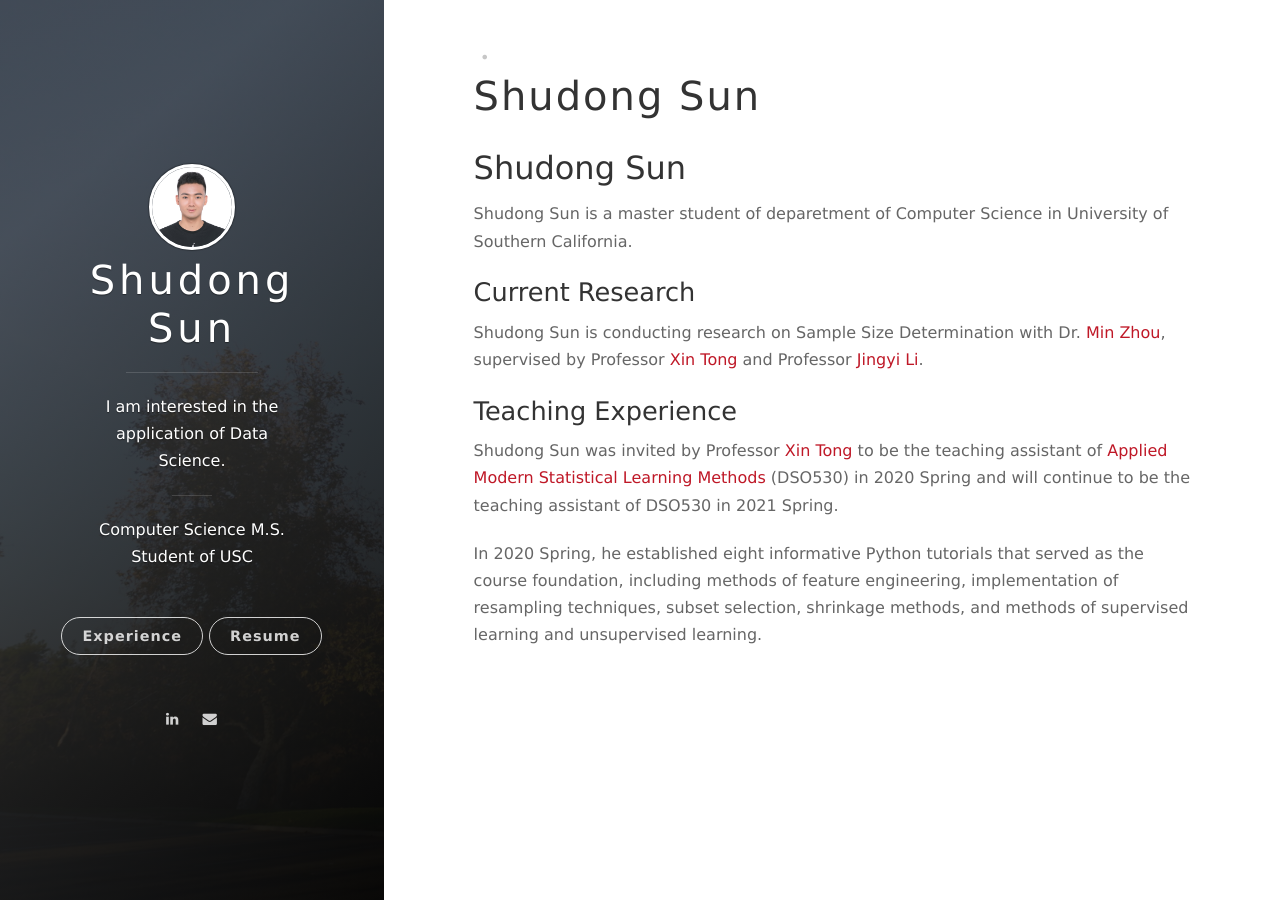
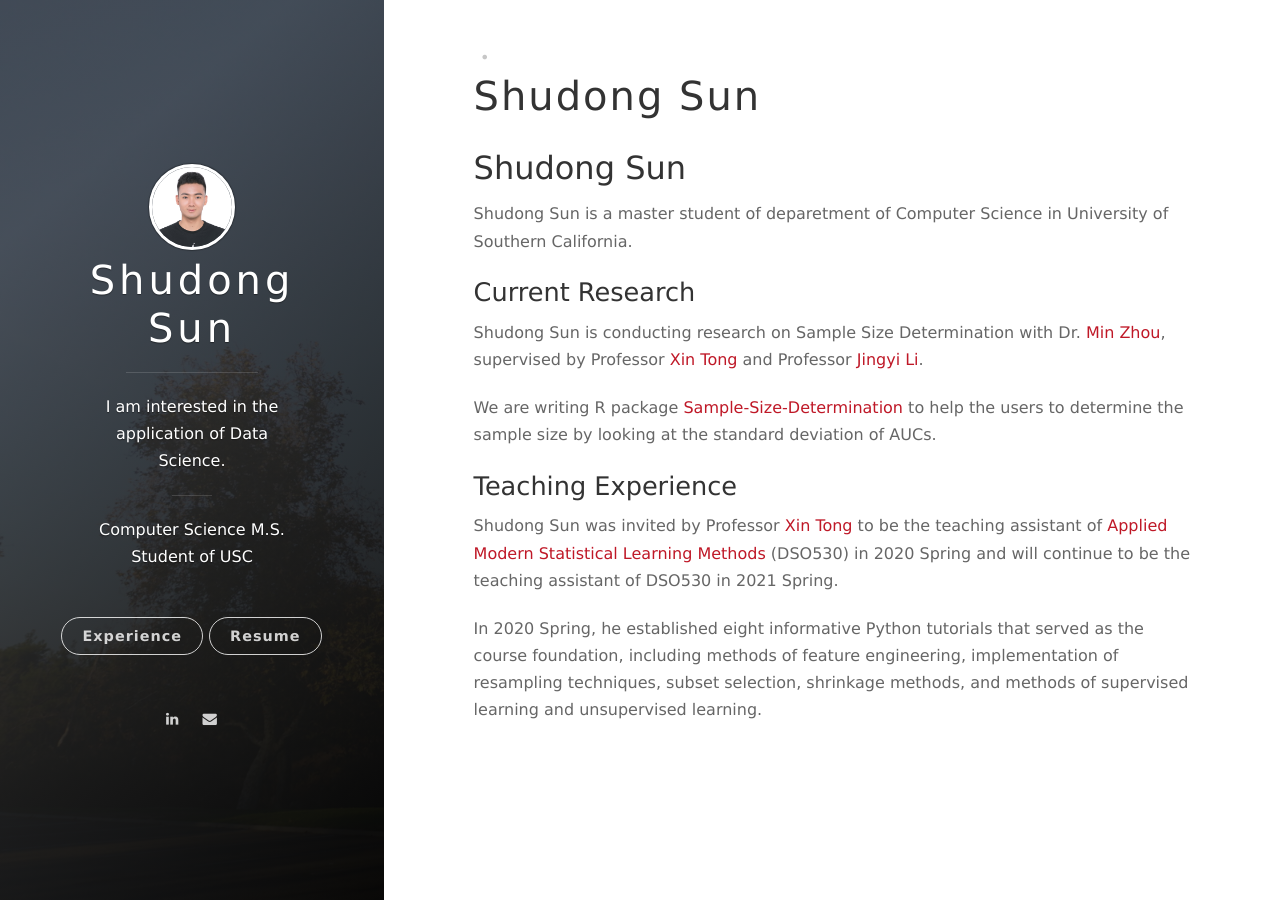
Before and after one commit to ShudongSun/ShudongSun.github.io, a Jekyll site: the page built from index.md, in a window 1280 px wide. Built offline with Jekyll 4.4.1, drawn with Linux system fonts in a browser that asks for light colours; nearby versions of some CDN libraries; our own code applies the rules of GitHub Pages for plain Markdown files; the list of posts is cut into pages by our own code.

Commit message:
Update index.md

```diff
--- a/index.md
+++ b/index.md
@@ -7,6 +7,8 @@ Shudong Sun is a master student of deparetment of Computer Science in University
 
 Shudong Sun is conducting research on Sample Size Determination with Dr. [Min Zhou](https://staff.uic.edu.cn/en/dst/1424-minzhou), supervised by Professor [Xin Tong](https://www.marshall.usc.edu/personnel/xin-tong) and Professor [Jingyi Li](https://bioscience.ucla.edu/faculty/jingyi-li).
 
+We are writing R package [Sample-Size-Determination](https://github.com/ShudongSun/Sample-Size-Determination) to help the users to determine the sample size by looking at the standard deviation of AUCs.
+
 <!-- For more details see [GitHub Flavored Markdown](https://guides.github.com/features/mastering-markdown/). -->
 
 ### Teaching Experience
```
